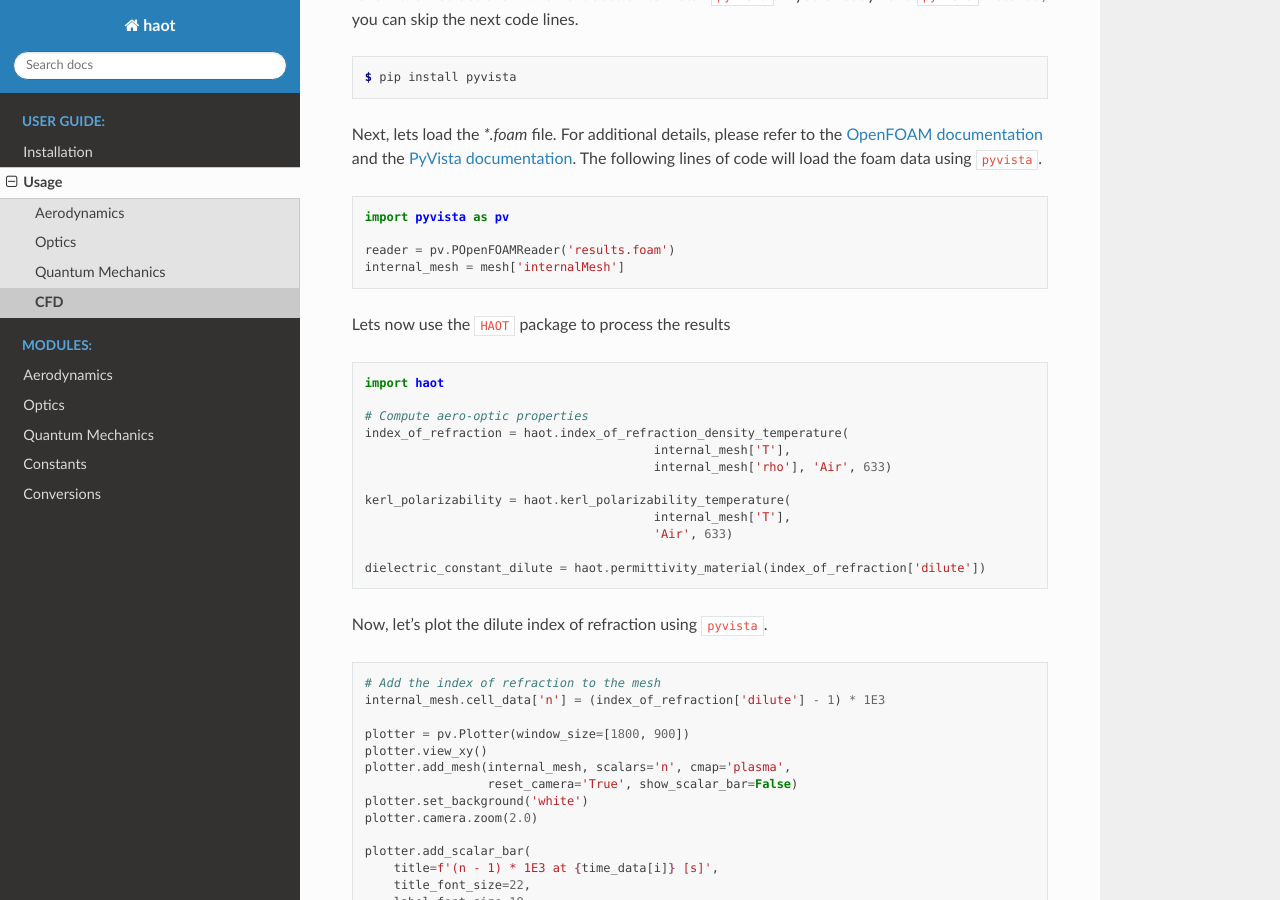
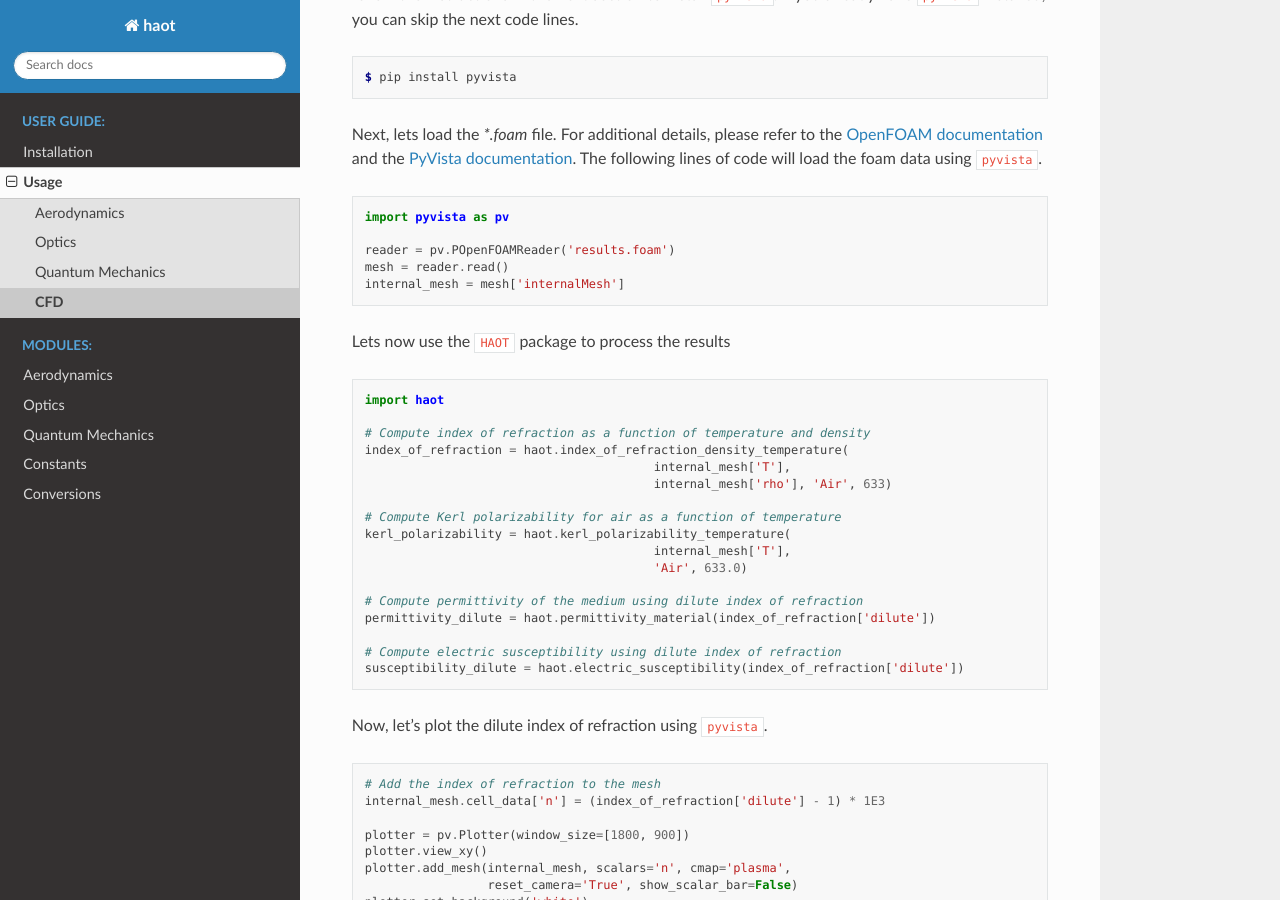
Before and after one commit to mliza/HAOT, a Sphinx documentation site: the page built from docs/source/user_guide/examples/CFD.rst, in a window 1280 px wide and 900 px high, scrolled down 298 px. Built offline with Sphinx 7.4.7 and the Read the Docs theme 3.1.0, drawn with Linux system fonts in a browser that asks for light colours; the version number is read from the project's files by our own code.

Commit message:
Update reader

```diff
--- a/docs/source/user_guide/examples/CFD.rst
+++ b/docs/source/user_guide/examples/CFD.rst
@@ -18,6 +18,7 @@ Next, lets load the `*.foam` file. For additional details, please refer to the `
     import pyvista as pv
 
     reader = pv.POpenFOAMReader('results.foam')
+    mesh = reader.read()
     internal_mesh = mesh['internalMesh']
 
 Lets now use the ``HAOT`` package to process the results
@@ -26,16 +27,21 @@ Lets now use the ``HAOT`` package to process the results
 
     import haot
 
-    # Compute aero-optic properties
+    # Compute index of refraction as a function of temperature and density
     index_of_refraction = haot.index_of_refraction_density_temperature(
                                             internal_mesh['T'],
                                             internal_mesh['rho'], 'Air', 633)
 
+    # Compute Kerl polarizability for air as a function of temperature
     kerl_polarizability = haot.kerl_polarizability_temperature(
                                             internal_mesh['T'],
-                                            'Air', 633)
+                                            'Air', 633.0)
 
-    dielectric_constant_dilute = haot.permittivity_material(index_of_refraction['dilute'])
+    # Compute permittivity of the medium using dilute index of refraction
+    permittivity_dilute = haot.permittivity_material(index_of_refraction['dilute'])
+
+    # Compute electric susceptibility using dilute index of refraction
+    susceptibility_dilute = haot.electric_susceptibility(index_of_refraction['dilute'])
 
 
 Now, let's plot the dilute index of refraction using ``pyvista``.
```
